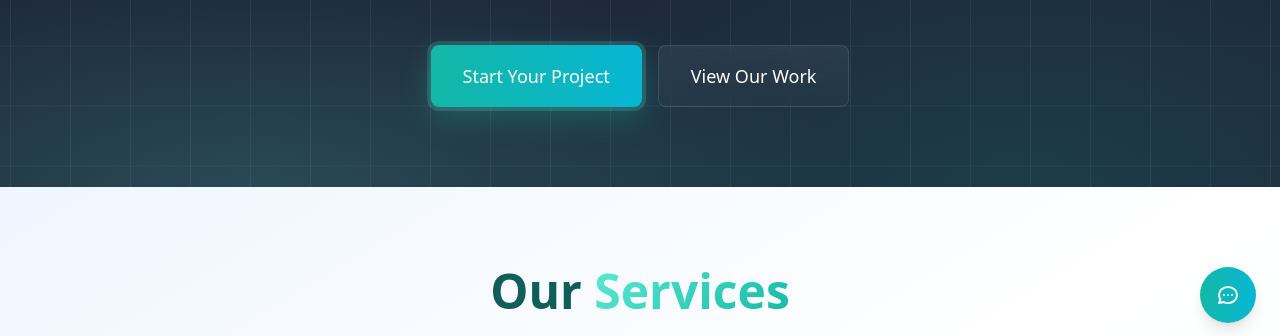
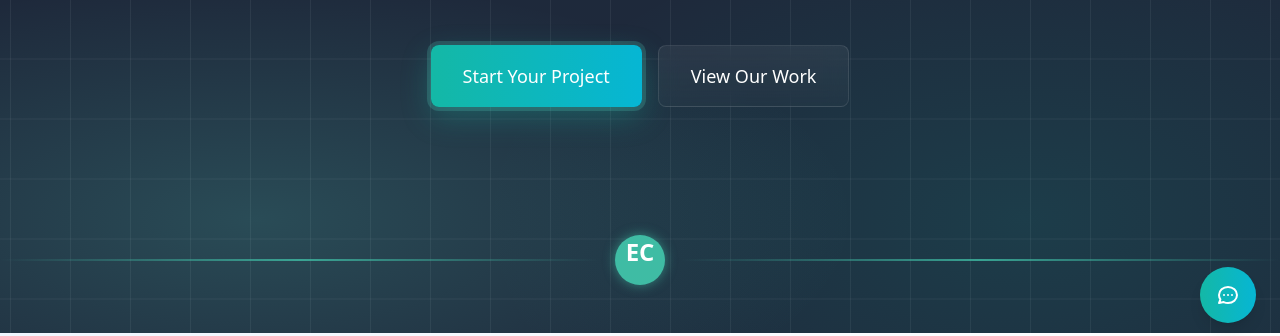
Before and after one commit to Elevarecreative/elevarecreativeagency.com, a plain HTML site: page index.html in a window 1280 px wide. Shown: the part 453-789 px from the top of the page. Drawn offline with nearby package versions, Linux system fonts and the light colour scheme.

Commit message:
Update index.html

```diff
--- a/index.html
+++ b/index.html
@@ -173,7 +173,14 @@
     </div>
   </section>
 
-
+  <!-- Divider BETWEEN Hero & Services -->
+<div class="divider">
+  <span class="line"></span>
+  <span class="circle">
+    <span class="letter">EC</span>
+  </span>
+  <span class="line"></span>
+</div>
 
 
   <!-- Services Section -->
```
